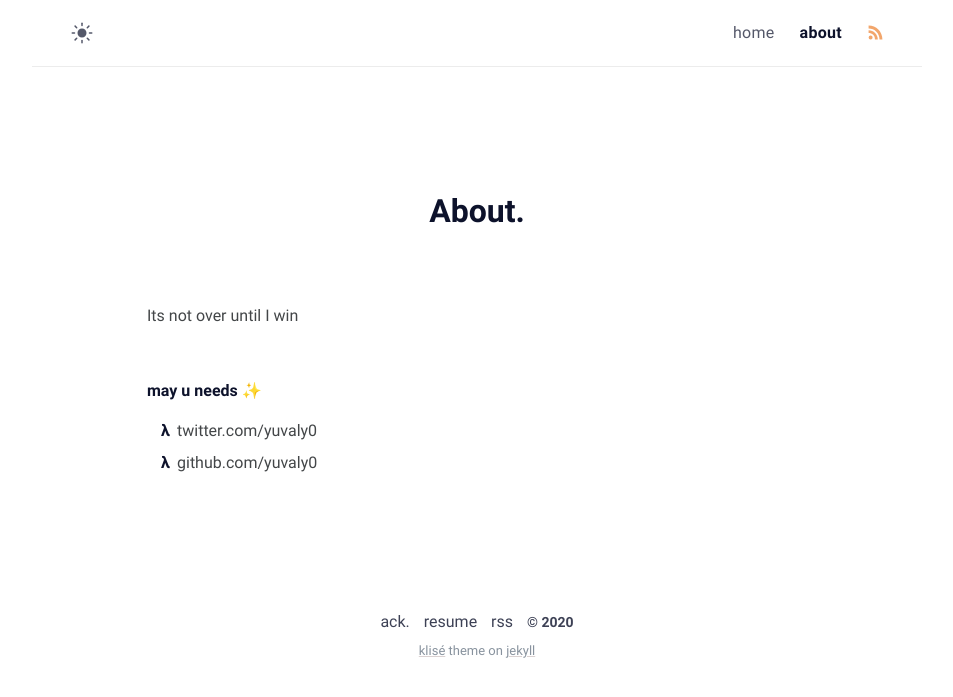
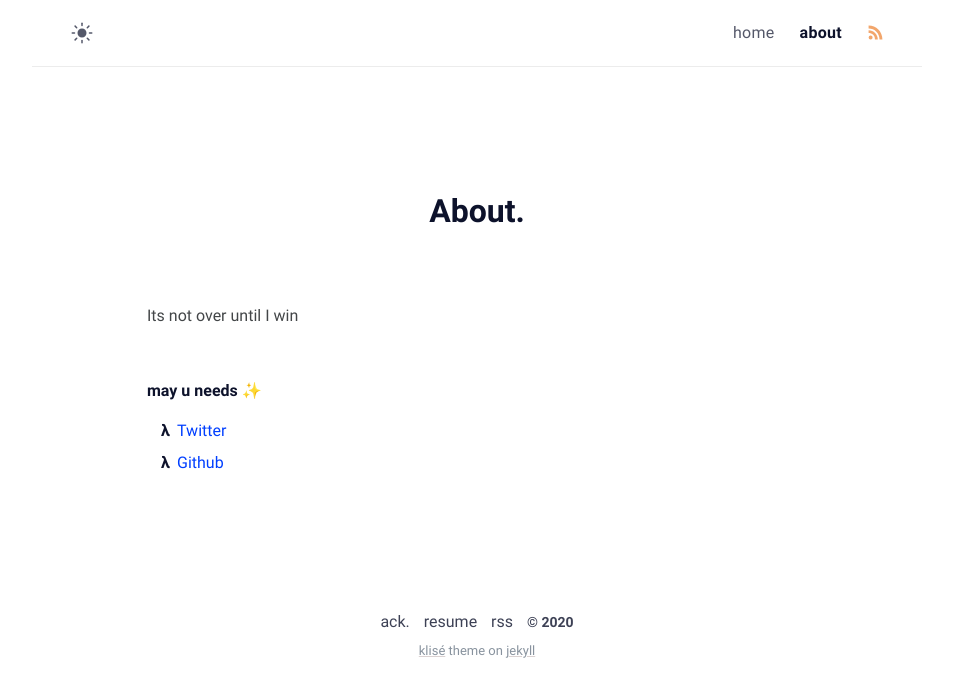
Before and after one commit to yuvaly0/yuvaly0.github.io, a Jekyll site: the page built from about.md, in a window 1280 px wide. Shown: the top 697 px of the page, without its empty margins (163-1116 px from the left). Built offline with Jekyll 4.4.1, drawn with Linux system fonts in a browser that asks for light colours.

Commit message:
updated github & twitter

```diff
--- a/about.md
+++ b/about.md
@@ -8,5 +8,5 @@ Its not over until I win
 
 ##### may u needs ✨
 
-- twitter.com/{{ site.author.username }}
-- github.com/{{ site.author.username }}
+- [Twitter](https://twitter.com/yuvaly0)
+- [Github](https://github.com/yuvaly0)
```
